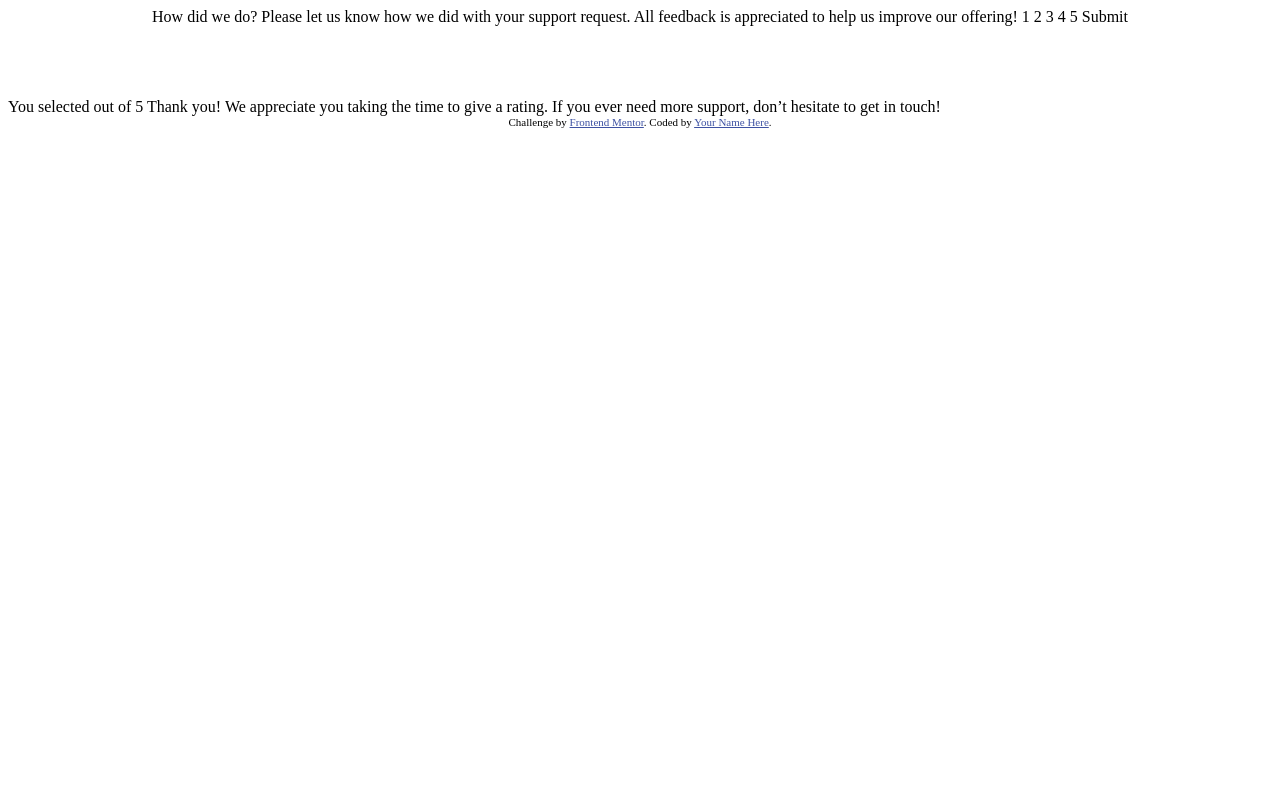
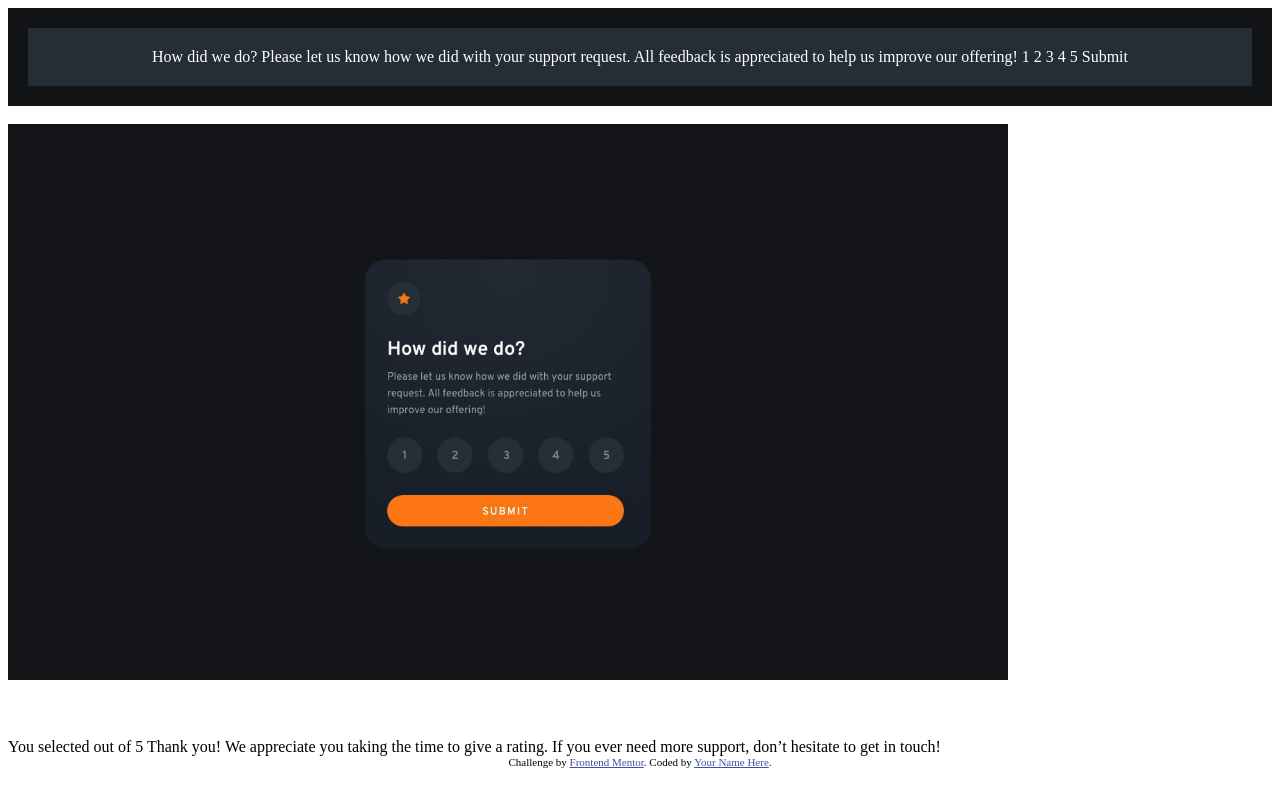
Before and after one commit to AlexWade555/front-end-mentor, a plain HTML site: page 01-interactive-rating-component-main/index.html in a window 1280 px wide. Drawn offline with Linux system fonts and the light colour scheme.

Commit message:
added conatiner class

```diff
--- a/01-interactive-rating-component-main/index.html
+++ b/01-interactive-rating-component-main/index.html
@@ -12,12 +12,21 @@
   <style>
     .attribution { font-size: 11px; text-align: center; }
     .attribution a { color: hsl(228, 45%, 44%); }
-    .card {text-align: center;}
+    .card {text-align: center;
+    padding: 20px;
+    background-color: hsl(213, 19%, 18%);
+    color: white;
+    }
+    .container {
+    background-color: hsl(216, 12%, 8%);
+    padding: 20px;
+    }
   </style>
 </head>
 <body>
 
   <!-- Rating state start -->
+<div class="container">
 
   <div class="card">
     How did we do?
@@ -29,7 +38,9 @@
 
     Submit
   </div>
-
+</div>
+<br>
+  <img src="/design/desktop-design.jpg" alt="desktop-design" width="1000px">
 
   <!-- Rating state end -->
 
```
